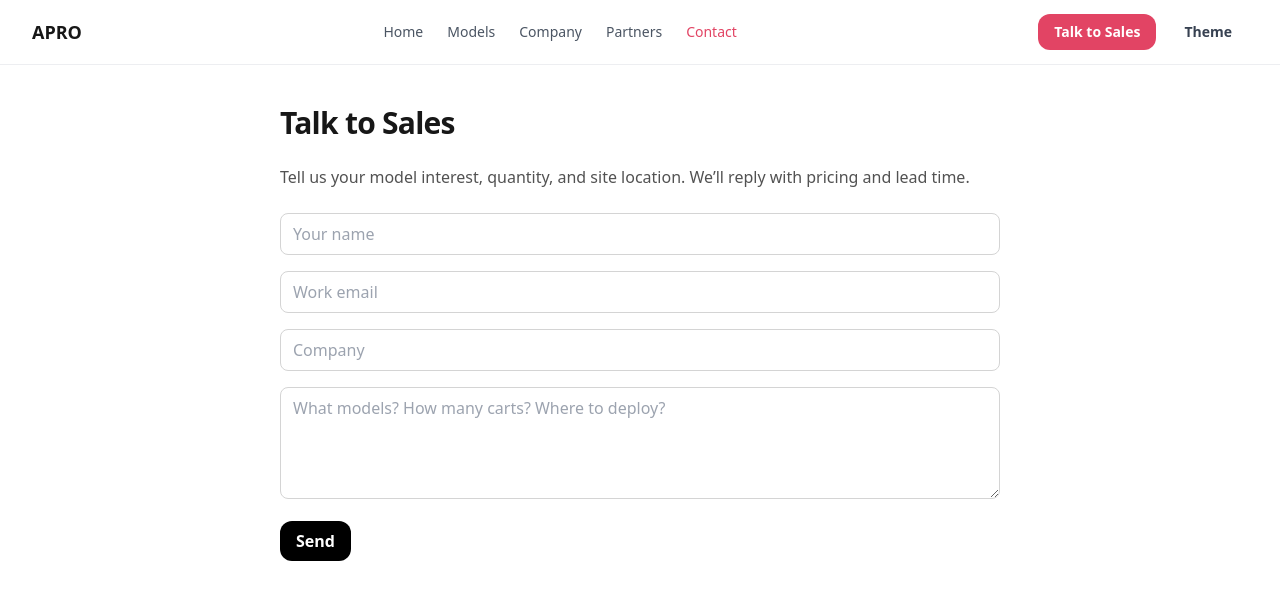
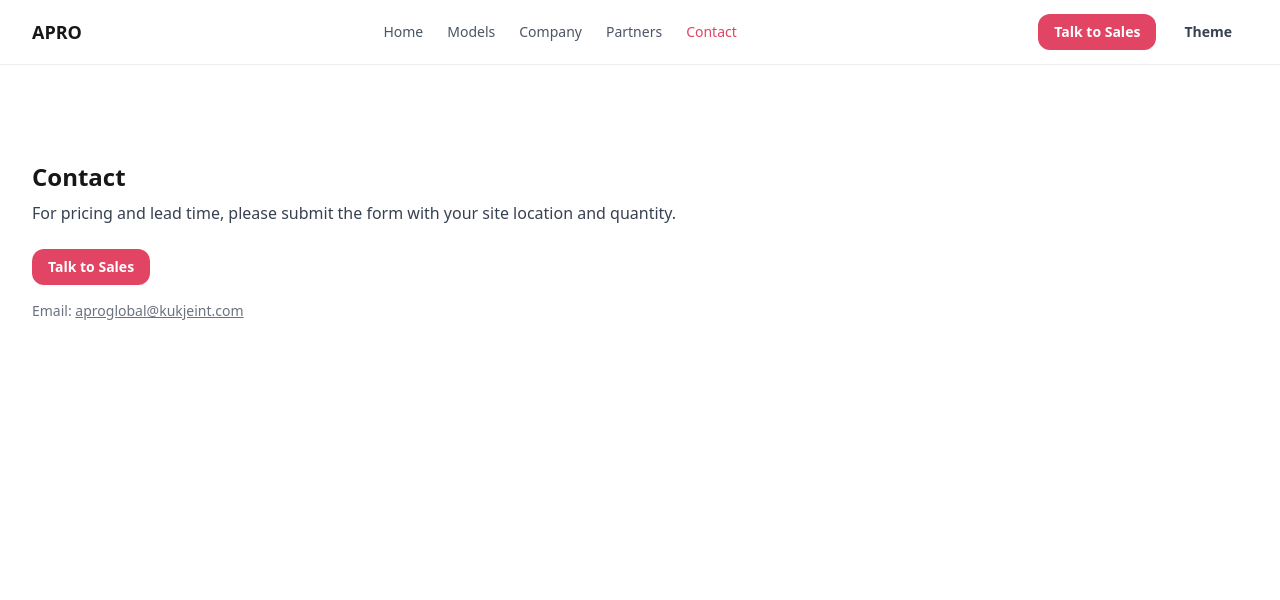
Before and after one commit to Aproglobal/apro-global-site, a React (Vite) app: page /contact in a window 1280 px wide. Shown: the top 600 px of the page. Built offline with nearby package versions, Linux system fonts and the light colour scheme.

Commit message:
Update Contact.tsx

```diff
--- a/src/pages/contact/Contact.tsx
+++ b/src/pages/contact/Contact.tsx
@@ -1,32 +1,24 @@
-// src/pages/contact/Contact.tsx
-import { useState } from "react";
+import { SeoHead } from "../../utils/SeoHead";
 
 export default function Contact() {
-  const [status, setStatus] = useState<"idle"|"sent">("idle");
-
   return (
-    <main className="mx-auto max-w-3xl px-4 md:px-6 py-10">
-      <h1 className="text-3xl font-extrabold tracking-tight mb-6">Talk to Sales</h1>
-      <p className="text-neutral-600 dark:text-neutral-300 mb-6">
-        Tell us your model interest, quantity, and site location. We’ll reply with pricing and lead time.
+    <main className="container-xl section-pad">
+      <SeoHead title="Contact — APRO" description="Talk to Sales for pricing & lead time." />
+      <h1 className="text-2xl font-extrabold">Contact</h1>
+      <p className="mt-2 text-gray-700 dark:text-gray-300">
+        For pricing and lead time, please submit the form with your site location and quantity.
       </p>
-
-      {/* 정적 폼 (메일to 대체). 실제 전송 로직은 Functions 복구 후 교체 가능 */}
-      <form
-        onSubmit={(e) => { e.preventDefault(); setStatus("sent"); }}
-        className="space-y-4"
+      <a
+        className="btn btn-primary mt-6"
+        href="https://forms.gle/9z6Z-example"
+        target="_blank"
+        rel="noreferrer"
       >
-        <input required placeholder="Your name" className="w-full rounded-lg border border-neutral-300 dark:border-neutral-700 px-3 py-2" />
-        <input required type="email" placeholder="Work email" className="w-full rounded-lg border border-neutral-300 dark:border-neutral-700 px-3 py-2" />
-        <input placeholder="Company" className="w-full rounded-lg border border-neutral-300 dark:border-neutral-700 px-3 py-2" />
-        <textarea placeholder="What models? How many carts? Where to deploy?" className="w-full rounded-lg border border-neutral-300 dark:border-neutral-700 px-3 py-2 h-28" />
-        <button className="rounded-xl px-4 py-2 bg-black text-white dark:bg-white dark:text-black font-semibold">
-          Send
-        </button>
-        {status === "sent" && (
-          <div className="text-sm text-green-600 dark:text-green-400">Thanks — we’ll get back to you shortly.</div>
-        )}
-      </form>
+        Talk to Sales
+      </a>
+      <div className="mt-4 text-sm text-gray-500">
+        <div>Email: <a className="underline" href="mailto:aproglobal@kukjeint.com">aproglobal@kukjeint.com</a></div>
+      </div>
     </main>
   );
 }
```
